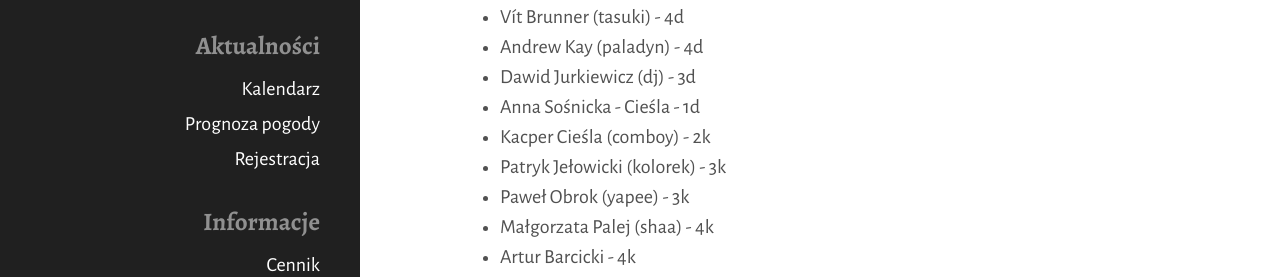
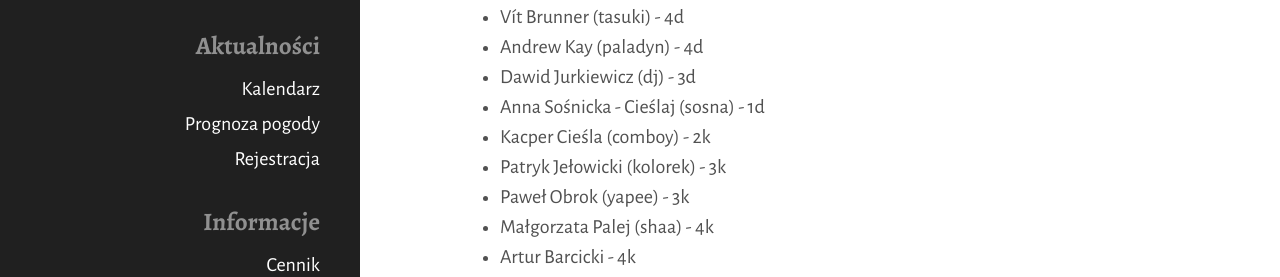
Before and after one commit to tasuki/lsg, a Jekyll site: the page built from zarejestrowani.md, in a window 1280 px wide. Shown: the part 278-555 px from the top of the page. Built offline with Jekyll 4.4.1, drawn with Linux system fonts in a browser that asks for light colours; nearby versions of some CDN libraries.

Commit message:
Update zarejestrowani.md

```diff
--- a/zarejestrowani.md
+++ b/zarejestrowani.md
@@ -14,7 +14,7 @@ Zarejestrowani uczestnicy (mniej więcej wg siły):
 - Vít Brunner (tasuki) - 4d
 - Andrew Kay (paladyn) - 4d
 - Dawid Jurkiewicz (dj) - 3d
-- Anna Sośnicka - Cieśla - 1d
+- Anna Sośnicka - Cieślaj (sosna) - 1d
 - Kacper Cieśla (comboy) - 2k
 - Patryk Jełowicki (kolorek) - 3k
 - Paweł Obrok (yapee) - 3k
```
